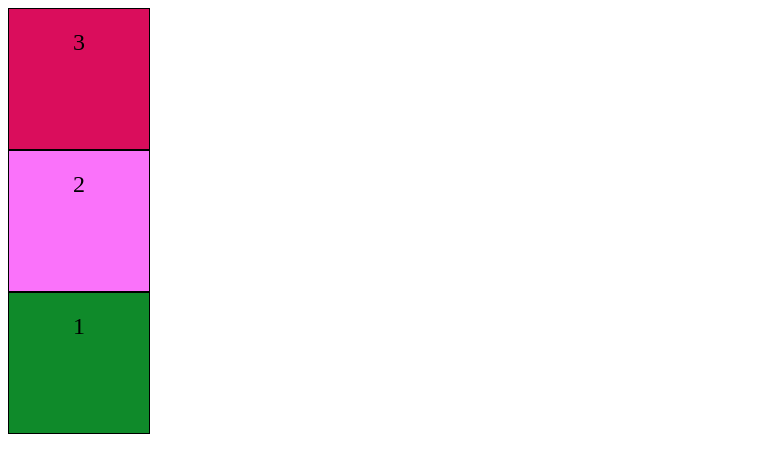
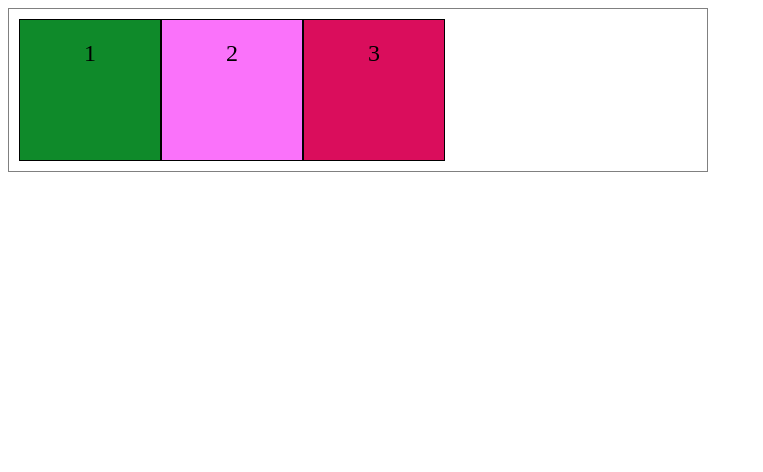
Before and after one commit to trainingLeader/flexdemo, a plain HTML site: page index.html in a window 1280 px wide. Shown: the whole page, without its empty margins (0-763 px from the left). Drawn offline with Linux system fonts and the light colour scheme.

Commit message:
feat: :sparkles: Modify CSS
Add property justify-content and align-items

```diff
--- a/style.css
+++ b/style.css
@@ -1,6 +1,12 @@
 .container {
     display: flex;
-    flex-direction: column-reverse;
+    flex-direction: row;
+    flex-wrap: wrap;
+    border: 1px solid gray;
+    padding: 10px;
+    box-sizing: border-box;
+    max-width: 700px;
+    justify-content: flex-start;
   }
 
   .item {
```
